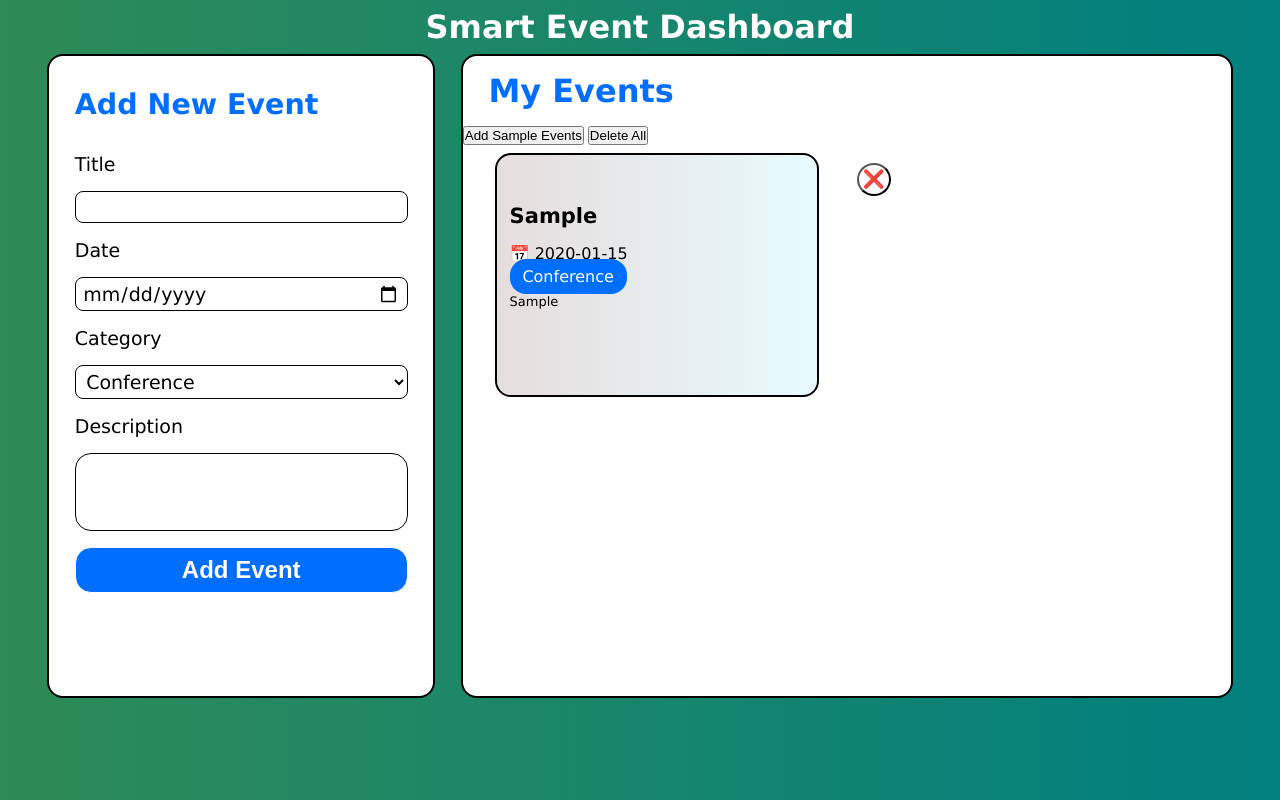
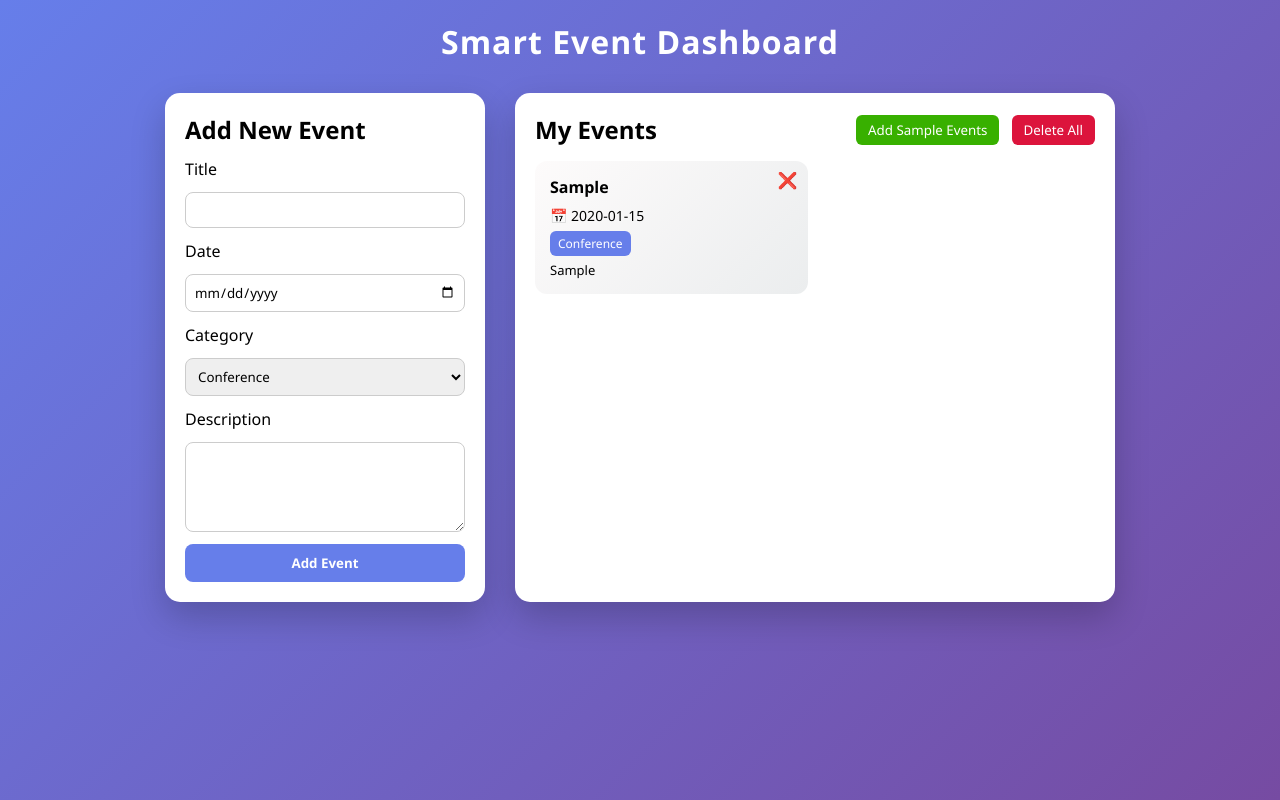
Before and after one commit to punitraoz2007/webdev-2-assignment-1, a plain HTML site: page index.html in a window 1280 px wide. Both pictures are taken after typing "Sample", "2020-01-15", "Sample" into the empty fields and a click on the button "Add Event". Drawn offline with Linux system fonts and the light colour scheme.

Commit message:
Update style.css

```diff
--- a/style.css
+++ b/style.css
@@ -1,159 +1,203 @@
+*{
+    margin:0;
+    padding:0;
+    box-sizing:border-box;
+    font-family: 'Segoe UI', sans-serif;
+}
 
-*{
-    margin: 0;
-    padding: 0;
+body{
+    background: linear-gradient(135deg,#667eea,#764ba2);
+    min-height:100vh;
+    padding:20px;
 }
 
 h1{
-    text-align: center;
-    margin: 1vh auto;
-    font-family: 'Lucida Sans', 'Lucida Sans Regular', 'Lucida Grande', 'Lucida Sans Unicode', Geneva, Verdana, sans-serif;
-    color: white;
+    text-align:center;
+    color:white;
+    margin-bottom:30px;
+    letter-spacing:1px;
 }
 
-body{
-    background: linear-gradient(to right, seagreen,teal);
+#hero{
+    display:flex;
+    gap:30px;
+    flex-wrap:wrap;
+    justify-content:center;
 }
 
-#hero {
-    display: flex;
-    justify-content: center;
-    align-items: center;
-    gap: 2vw;
+/* Sections */
+.add-event-section,
+.show-event-section{
+    background:white;
+    border-radius:15px;
+    padding:20px;
+    box-shadow:0 15px 35px rgba(0,0,0,0.2);
 }
 
-.add-event-section {
-    height: 80vh;
-    width: 30vw;
-    border: 2px solid black;
-    background-color: white;
-    border-radius: 2vh;
+.add-event-section{
+    width:320px;
 }
 
-.show-event-section {
-    height: 80vh;
-    width: 60vw;
-    border: 2px solid black;
-    background-color: white;
-    border-radius: 2vh;
+.show-event-section{
+    width:600px;
 }
 
+/* Form */
 form{
-    display: flex;
-    flex-direction: column;
-    padding: 2vh 2vw;
-    gap: 2vmin;
-    font-family: 'Lucida Sans', 'Lucida Sans Regular', 'Lucida Grande', 'Lucida Sans Unicode', Geneva, Verdana, sans-serif;
-    font-size: 19px;
+    display:flex;
+    flex-direction:column;
+    gap:12px;
 }
 
-form h2{
-    font-family: 'Lucida Sans', 'Lucida Sans Regular', 'Lucida Grande', 'Lucida Sans Unicode', Geneva, Verdana, sans-serif;
-    color: rgb(0, 110, 255);
-    margin: 2vh 0;
+form input,
+form select,
+form textarea{
+    padding:8px;
+    border-radius:8px;
+    border:1px solid #ccc;
+    transition:0.3s;
 }
 
-form input{
-    font-size: 19px;
-    font-family: 'Lucida Sans', 'Lucida Sans Regular', 'Lucida Grande', 'Lucida Sans Unicode', Geneva, Verdana, sans-serif;
-    padding: 0.5vh 0.5vw;
-    border: 1px solid black;
-    border-radius: 1vmin;
-}
-
-form select {
-    font-size: 19px;
-    font-family: 'Lucida Sans', 'Lucida Sans Regular', 'Lucida Grande', 'Lucida Sans Unicode', Geneva, Verdana, sans-serif;
-    padding: 0.5vh 0.5vw;
-    background-color: #fff;
-    border: 1px solid black;
-    border-radius: 1vmin;
-}
-
-form textarea{
-    font-family: 'Lucida Sans', 'Lucida Sans Regular', 'Lucida Grande', 'Lucida Sans Unicode', Geneva, Verdana, sans-serif;
-    resize: none;
-    height: 20%;
-    border-radius: 2vmin;
-    padding: 1vh;
-    border: 1px solid black;
+form input:focus,
+form select:focus,
+form textarea:focus{
+    border-color:#667eea;
+    outline:none;
 }
 
 form button{
-    color: white;
-    font-size: 24px;
-    padding: 1vh;
-    background-color: rgb(0, 110, 255);
-    border: 1px solid white;
-    border-radius: 2vmin;
-    font-weight: 550;
-    cursor: pointer;
-    transition: 0.3s;
-
+    padding:10px;
+    background:#667eea;
+    color:white;
+    border:none;
+    border-radius:8px;
+    cursor:pointer;
+    font-weight:bold;
+    transition:0.3s;
 }
 
 form button:hover{
-    background-color: blue;
-    transition: 2s ease;
-    transform: scale(1.2);
-}
-.show-event-section h2{
-    font-family: 'Lucida Sans', 'Lucida Sans Regular', 'Lucida Grande', 'Lucida Sans Unicode', Geneva, Verdana, sans-serif;
-    color: rgb(0, 110, 255);
-    margin: 2vh 2vw;
-    font-size: 32px;
+    background:#5a67d8;
+    transform:scale(1.05);
 }
 
-.card {
-    height: 30vh;
-    width: 25vw;
-    border: 2px solid black;
-    border-radius: 2vmin;
-    background: linear-gradient(to right, rgb(230, 221, 221), rgb(231, 251, 255));
-    font-family: 'Lucida Sans', 'Lucida Sans Regular', 'Lucida Grande', 'Lucida Sans Unicode', Geneva, Verdana, sans-serif;
-    cursor: pointer;
-}
-.card h4{
-    font-size: 21px;
-    font-family: 'Lucida Sans', 'Lucida Sans Regular', 'Lucida Grande', 'Lucida Sans Unicode', Geneva, Verdana, sans-serif;
-    margin: 2vh 1vw;
-}
-.card .date{
-    font-family: 'Lucida Sans', 'Lucida Sans Regular', 'Lucida Grande', 'Lucida Sans Unicode', Geneva, Verdana, sans-serif;
-    margin: .5vh 1vw;
-}
-.card label{
-    background-color: rgb(0, 110, 255);
-    color: white;
-    font-family: 'Lucida Sans', 'Lucida Sans Regular', 'Lucida Grande', 'Lucida Sans Unicode', Geneva, Verdana, sans-serif;
-    padding: 1vh 1vw;
-    border-radius: 2vmin;
-    margin: .5vh 1vw;
-}
-.card .des{
-    text-align: justify;
-    font-size: 13px;
-    width: 80%;
-    height: 30%;
-    margin: 1vh 1vw;
+/* Header Buttons */
+.header-row{
+    display:flex;
+    justify-content:space-between;
+    align-items:center;
+    margin-bottom:15px;
 }
 
-.grid-card {
-    display: grid;
-    height: 80%;
-    grid-template-columns: auto auto;
-    gap: 2vw;
-    margin: 1vh 2.5vw;
-    overflow-y: scroll;
+#delete-all{
+    padding:6px 12px;
+    background:crimson;
+    color:white;
+    border:none;
+    border-radius:6px;
+    cursor:pointer;
+    transition:0.3s;
 }
 
-.cancel-btn {
-    position: relative;
-    left: 45vh;
-    top: 1vh;
-    background-color: rgb(250, 248, 248);
-    font-size: 17.5px;
-    border-radius: 100%;
-    padding: 0.5vmin;
-    cursor: pointer;
+#delete-all:hover{
+    background:darkred;
+    transform:scale(1.05);
 }
+
+#sample-event{
+    padding:6px 12px;
+    background:#38b000;
+    color:white;
+    border:none;
+    border-radius:6px;
+    cursor:pointer;
+    margin-right:8px;
+    transition:0.3s;
+}
+
+#sample-event:hover{
+    background:#2d8700;
+    transform:scale(1.05);
+}
+
+/* Cards */
+.grid-card{
+    display:grid;
+    grid-template-columns:repeat(auto-fill,minmax(250px,1fr));
+    gap:15px;
+    max-height:400px;
+    overflow-y:auto;
+}
+
+.card{
+    background:linear-gradient(135deg,#fdfbfb,#ebedee);
+    padding:15px;
+    border-radius:12px;
+    position:relative;
+    animation:fadeIn 0.4s ease forwards;
+    transform:translateY(20px);
+    opacity:0;
+    transition:0.3s;
+}
+
+.card:hover{
+    transform:scale(1.03);
+    box-shadow:0 10px 25px rgba(0,0,0,0.2);
+}
+
+.card h4{
+    margin-bottom:8px;
+}
+
+.date{
+    font-size:14px;
+    margin-bottom:6px;
+}
+
+.card label{
+    background:#667eea;
+    color:white;
+    padding:4px 8px;
+    border-radius:6px;
+    font-size:12px;
+}
+
+.des{
+    margin-top:8px;
+    font-size:13px;
+}
+
+.cancel-btn{
+    position:absolute;
+    top:8px;
+    right:10px;
+    border:none;
+    background:none;
+    cursor:pointer;
+    font-size:16px;
+}
+
+.fade-out{
+    animation:fadeOut 0.4s forwards;
+}
+
+@keyframes fadeIn{
+    to{
+        opacity:1;
+        transform:translateY(0);
+    }
+}
+
+@keyframes fadeOut{
+    to{
+        opacity:0;
+        transform:scale(0.8);
+    }
+}
+
+/* Responsive */
+@media(max-width:900px){
+    .show-event-section{
+        width:100%;
+    }
+}
```
